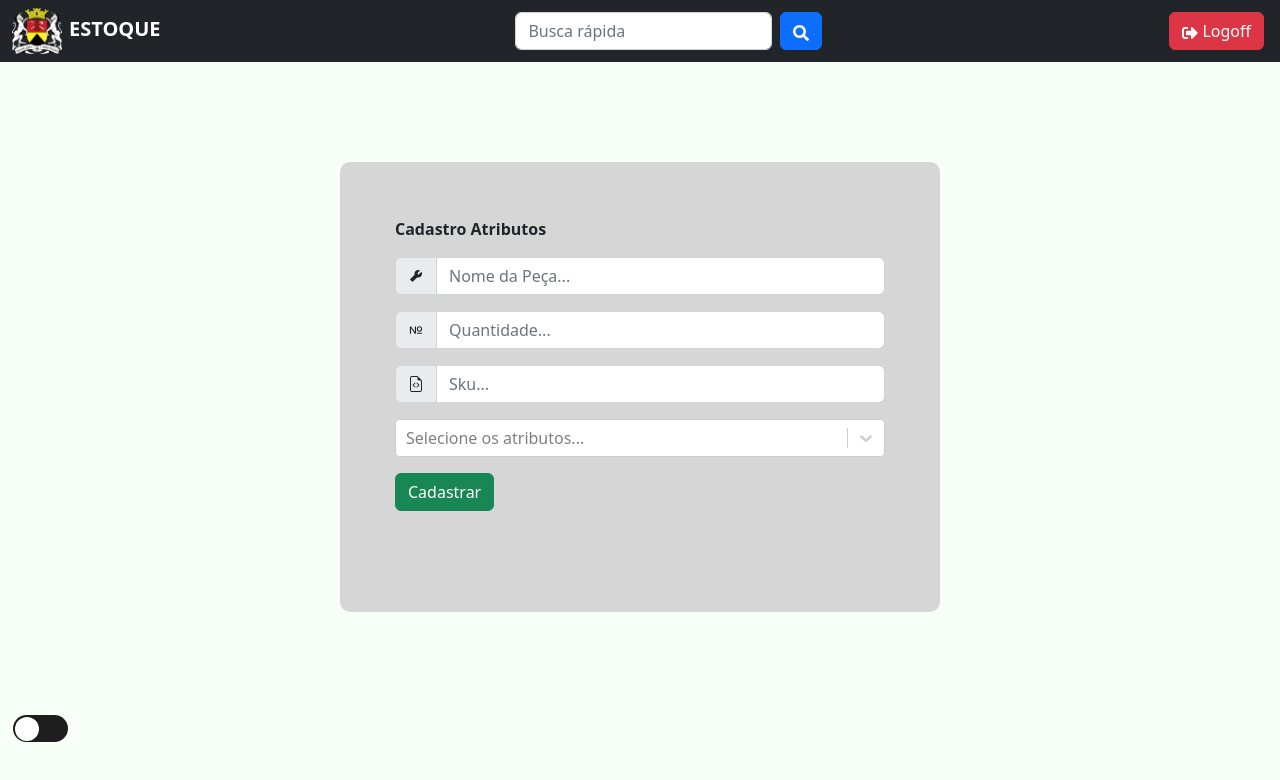
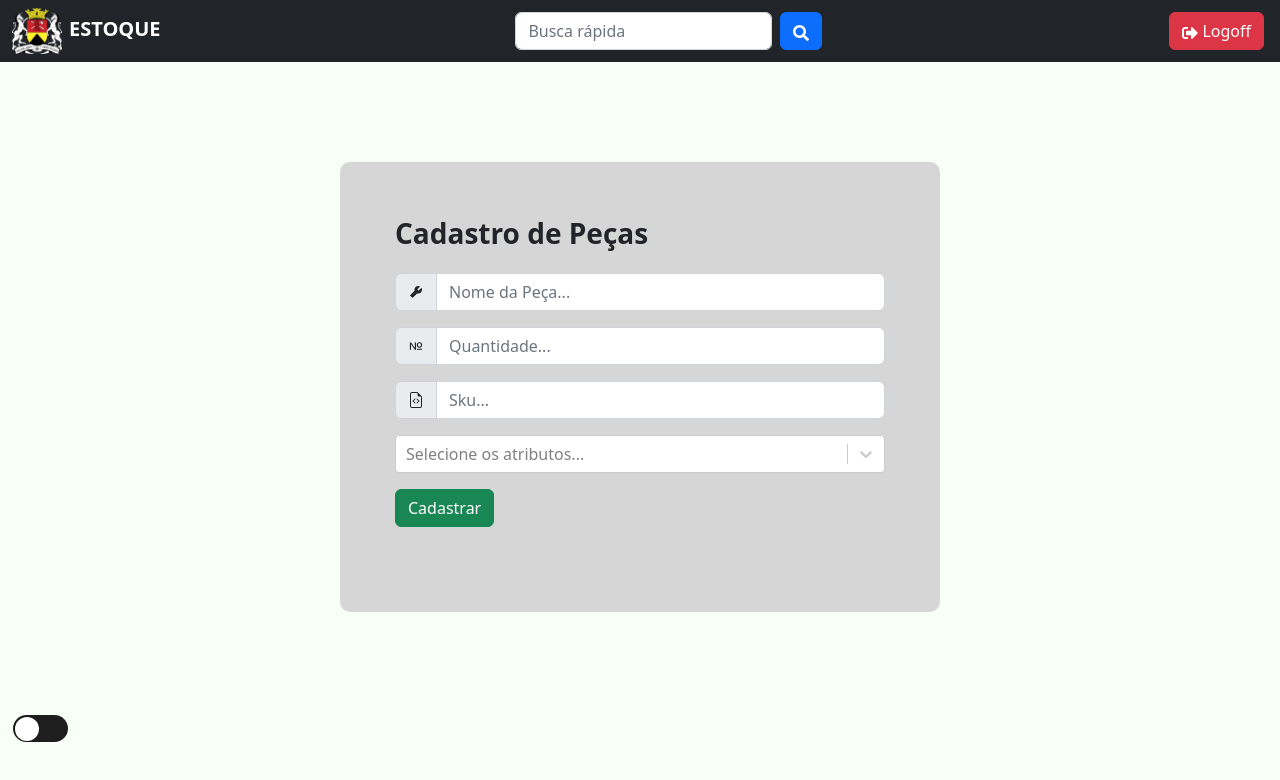
Before and after one commit to joao-pedro01/projetoGx, a React (Create React App) app in the folder front-end/: page /cadastro/atributos in a window 1280 px wide. Shown: the top 780 px of the page. Built offline with nearby package versions, Linux system fonts and the light colour scheme; no server answers.

Commit message:
titulos cad

```diff
--- a/front-end/src/pages/cadastroAtributos/indexCadastroA.jsx
+++ b/front-end/src/pages/cadastroAtributos/indexCadastroA.jsx
@@ -42,7 +42,7 @@ const CadastroA = () => {
             <div className='container'>
                 <div className='boxCAD'>
                     <div className='atributos'>
-                      <p><b>Cadastro Atributos</b></p>
+                    <h3><b>Cadastro de Peças</b></h3>
                       <>
                         <InputGroup className="mb-3">
                           <InputGroup.Text id="basic-addon1"><AiFillTool></AiFillTool></InputGroup.Text>
--- a/front-end/src/pages/cadastroCategorias/indexCadastroC.jsx
+++ b/front-end/src/pages/cadastroCategorias/indexCadastroC.jsx
@@ -42,6 +42,7 @@ const CadastroA = () => {
             <div className='container'>
                 <div className='boxCAD'>
                     <div className='atributos'>
+                    <h3><b>Cadastro de Categoria</b></h3>
                       <>
                         <InputGroup className="mb-3">
                           <InputGroup.Text id="basic-addon1"><AiFillTool></AiFillTool></InputGroup.Text>
--- a/front-end/src/pages/cadastroEquipamentos/indexCadastroE.jsx
+++ b/front-end/src/pages/cadastroEquipamentos/indexCadastroE.jsx
@@ -43,6 +43,7 @@ const CadastroA = () => {
             <div className='container'>
                 <div className='boxCAD'>
                     <div className='atributos'>
+                    <h3><b>Cadastro de Equipamentos</b></h3>
                       <>
                         <InputGroup className="mb-3">
                           <InputGroup.Text id="basic-addon1"><AiFillTool></AiFillTool></InputGroup.Text>
--- a/front-end/src/pages/cadastroEquipamentos/stylesCadastroE.css
+++ b/front-end/src/pages/cadastroEquipamentos/stylesCadastroE.css
@@ -17,3 +17,7 @@
     overflow: visible;
     padding: 55px 55px 55px 55px;
 }
+
+.atributos h3{
+    padding-bottom: 3%;
+}
--- a/front-end/src/pages/cadastroPecas/indexCadastroP.jsx
+++ b/front-end/src/pages/cadastroPecas/indexCadastroP.jsx
@@ -63,6 +63,7 @@ const CadastroP = () => {
             <div className='container'>
                 <div className='boxCAD'>
                     <div className='atributos'>
+                    <h3><b>Cadastro de Peças</b></h3>
                       <form className='formCPecas' onSubmit={handleSubmit}>
                         <InputGroup className="mb-3">
                           <InputGroup.Text id="basic-addon1"><AiFillTool></AiFillTool></InputGroup.Text>
```
